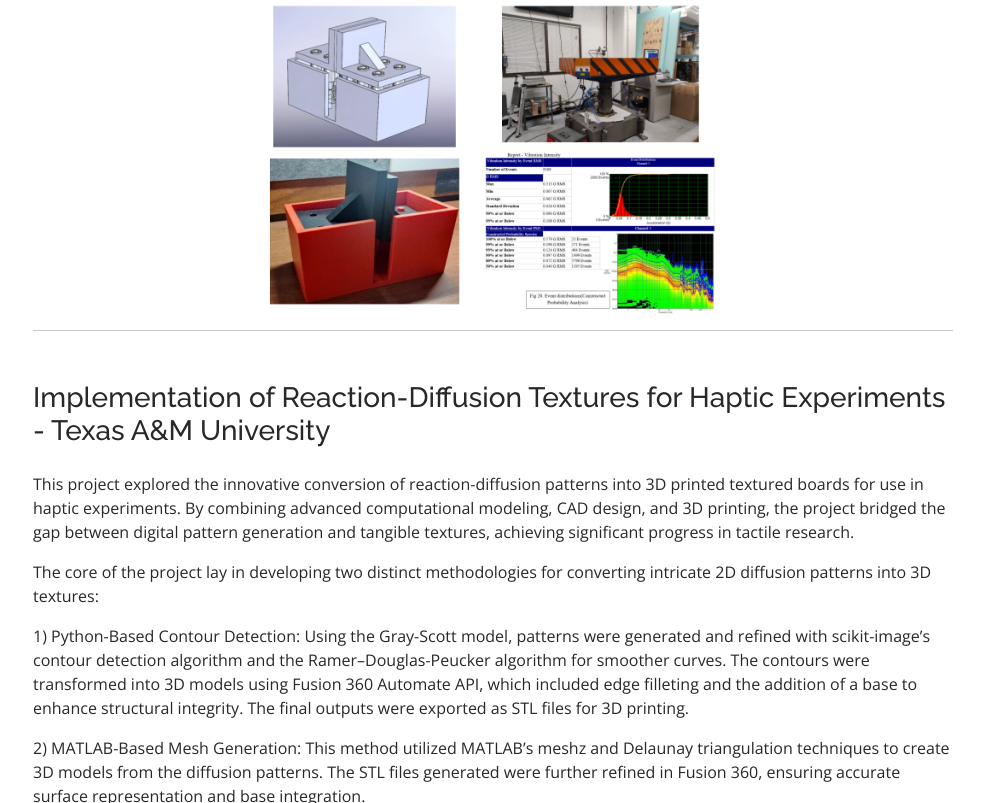
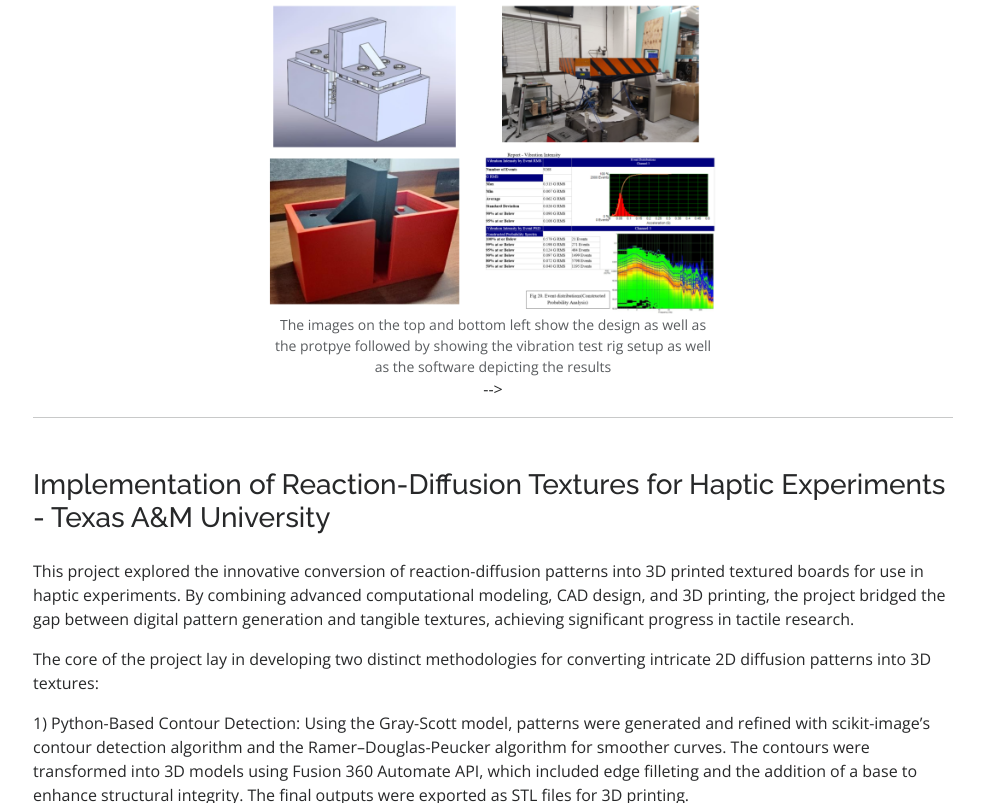
Before and after one commit to Sid200230/Siddharth-Sriram-Sikha-Technical-portfolio, a plain HTML site: page index.html in a window 1280 px wide. Shown: the part 6747-7550 px from the top of the page, without its empty margins (297-1280 px from the left). Drawn offline with nearby package versions, Linux system fonts and the light colour scheme.

Commit message:
Update index.html

```diff
--- a/index.html
+++ b/index.html
@@ -366,7 +366,7 @@
         <div class="row justify-content-center">
           <div class="col-lg-6 text-center">
             <img src="assets/img/p2-img1.png" class="img-fluid" alt="">
-            <!--<figcaption class="figure-caption">Results of the LLAMA2 model implemented</figcaption>-->
+            <figcaption class="figure-caption">The images on the top and bottom left show the design as well as the protpye followed by showing the vibration test rig setup as well as the software depicting the results</figcaption>-->
           </div>
         </div>
 
```
